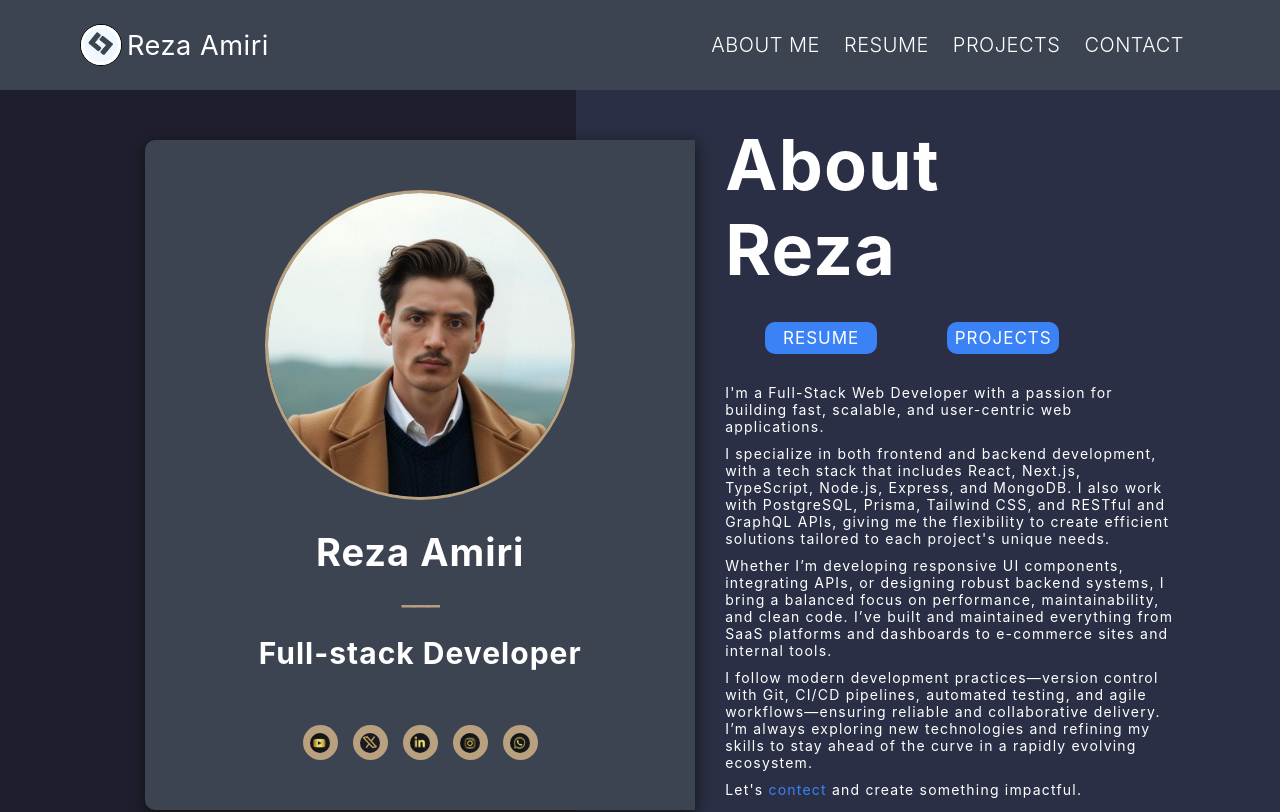
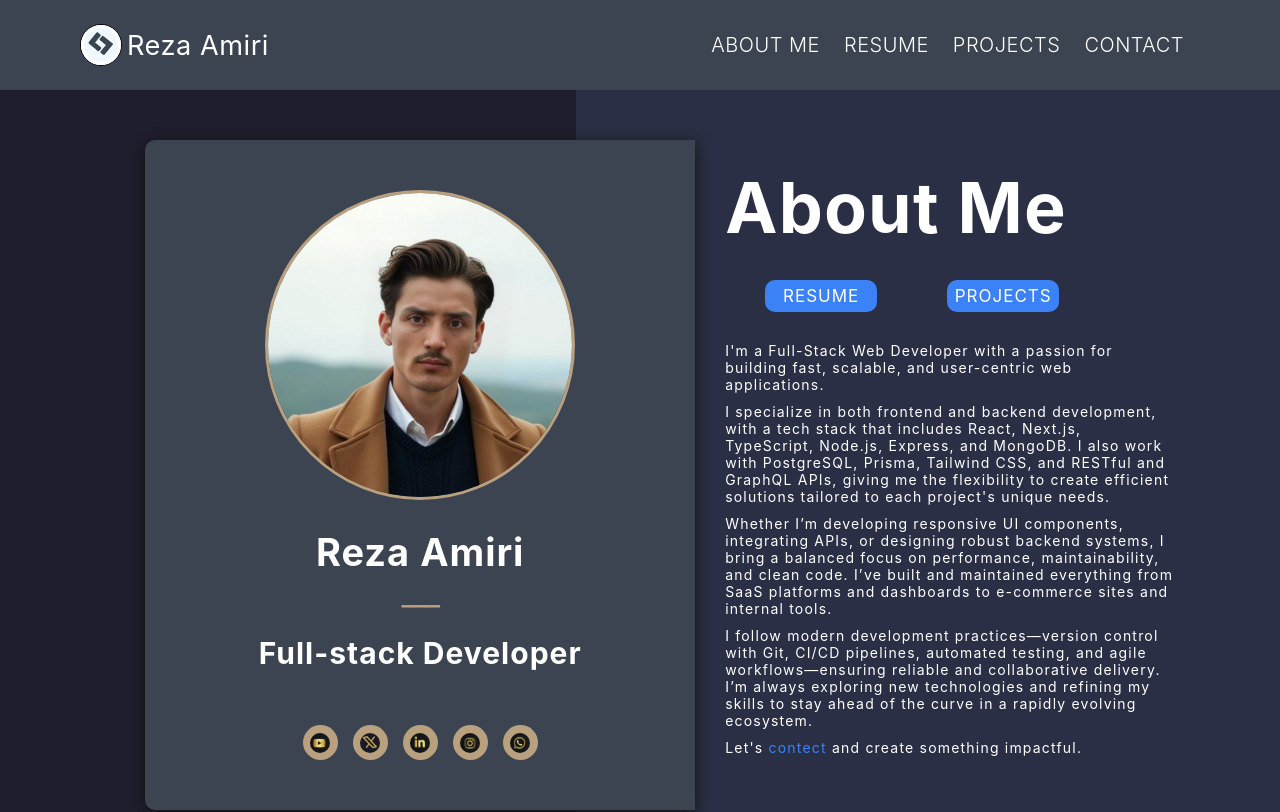
Before and after one commit to Reza-amiri10/Reza-Amiri, a React (Create React App) app: page / in a window 1280 px wide. Shown: the top 812 px of the page. Built offline with nearby package versions, Linux system fonts and the light colour scheme.

Commit message:
I changed my mind about chnging the me to Reza

```diff
--- a/src/pages/About.jsx
+++ b/src/pages/About.jsx
@@ -57,7 +57,7 @@ export default function About() {
         </div>
 
         <div className="profile-bio">
-          <h1>About Reza</h1>
+          <h1>About Me</h1>
 
           {windowWidth > 768 ? (
             <div className="resume-project-btn">
```
